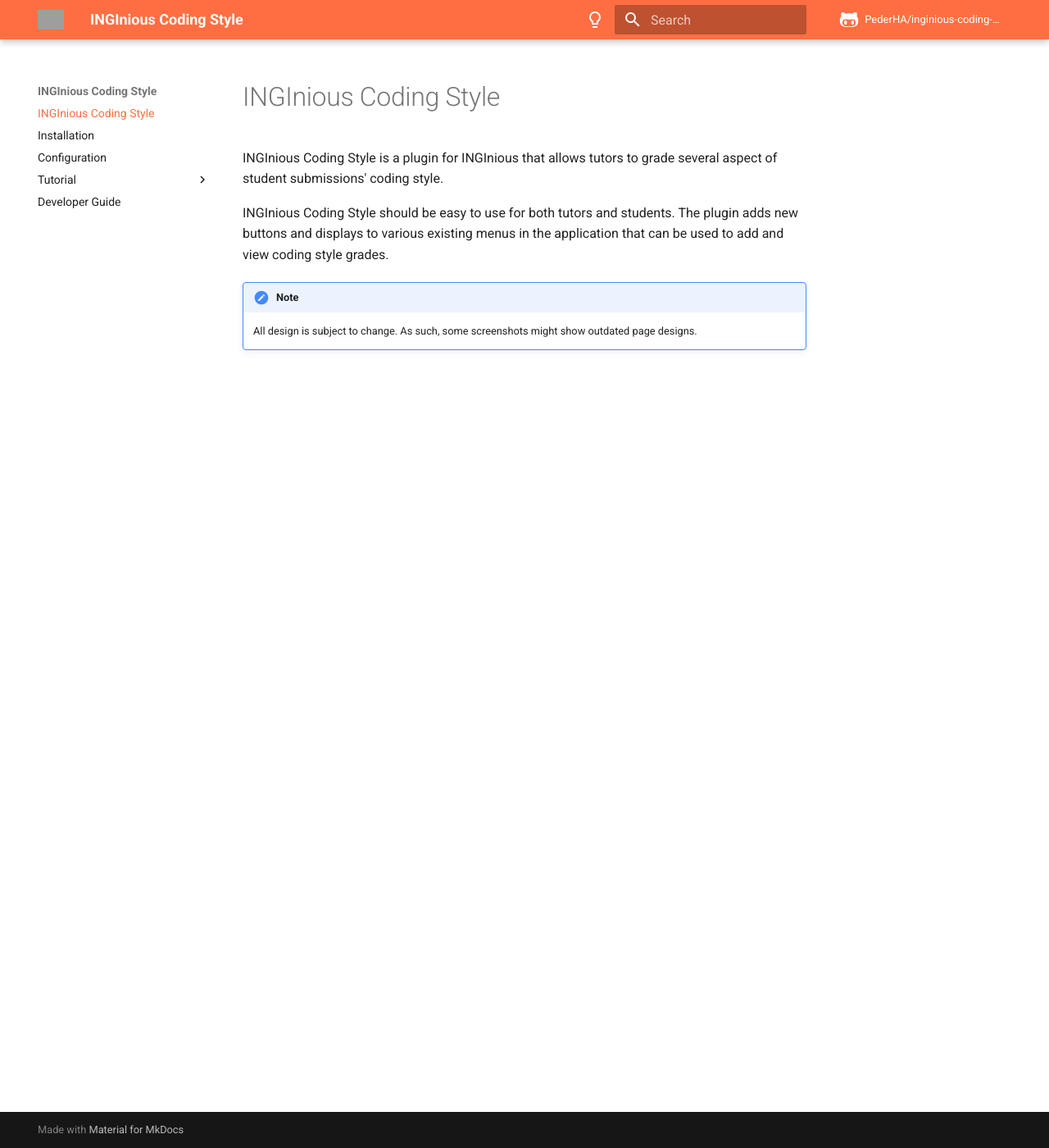
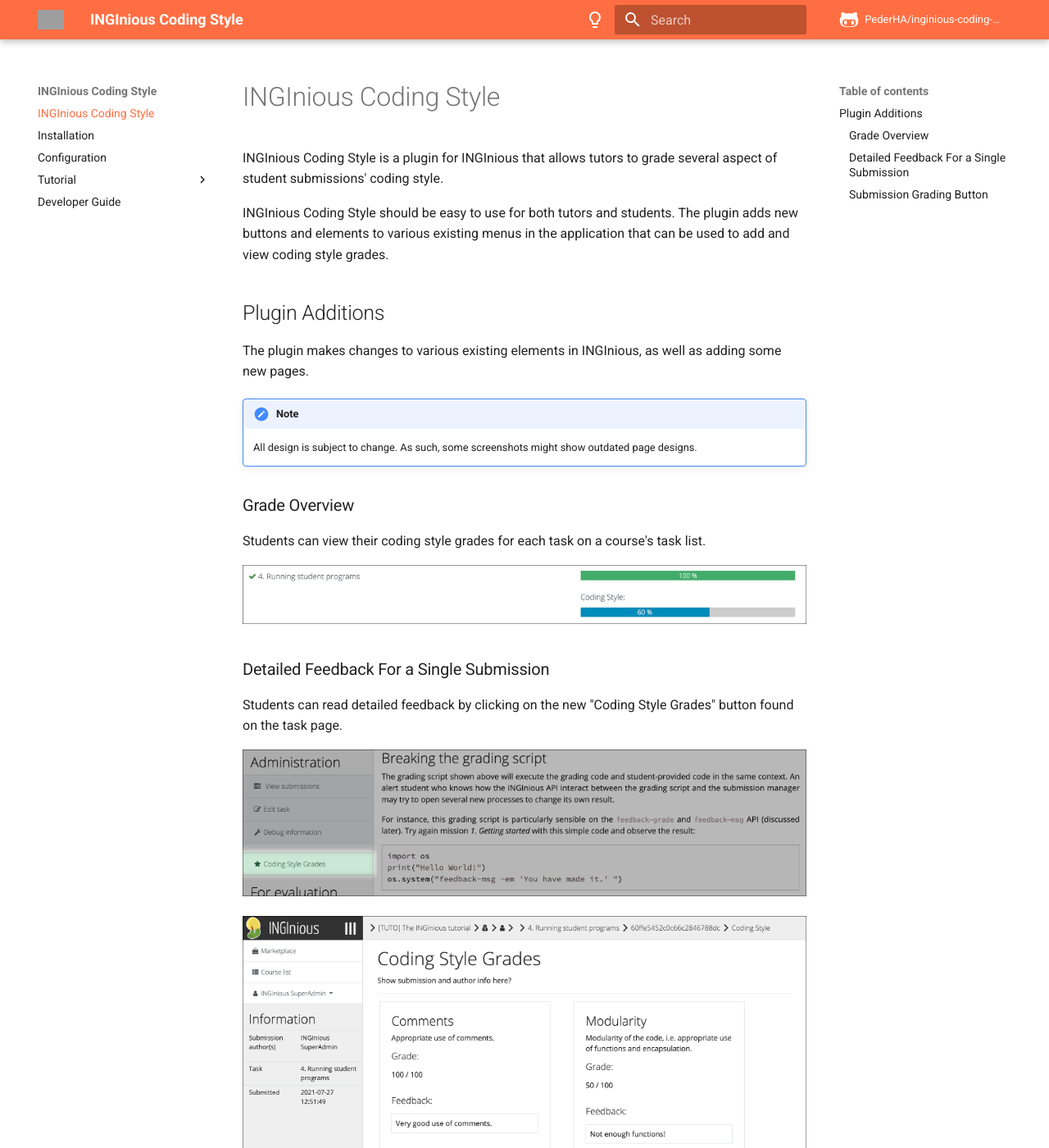
Before and after one commit to PederHA/inginious-coding-style, an MkDocs documentation site: the page built from docs/docs/index.md, in a window 1280 px wide and 1400 px high. Shown: the whole window at 82% size. Built offline with MkDocs 1.6.1 and Material for MkDocs 9.7.7, drawn with Linux system fonts in a browser that asks for light colours; comment, search, counter and statistics services are not loaded; some of the changed text lies outside the part shown; grey boxes are pictures that could not be loaded.

Commit message:
Docs: Expand index with feature examples

```diff
--- a/docs/docs/index.md
+++ b/docs/docs/index.md
@@ -2,7 +2,35 @@
 
 INGInious Coding Style is a plugin for INGInious that allows tutors to grade several aspect of student submissions' coding style.
 
-INGInious Coding Style should be easy to use for both tutors and students. The plugin adds new buttons and displays to various existing menus in the application that can be used to add and view coding style grades.
+INGInious Coding Style should be easy to use for both tutors and students. The plugin adds new buttons and elements to various existing menus in the application that can be used to add and view coding style grades.
+
+## Plugin Additions
+
+The plugin makes changes to various existing elements in INGInious, as well as adding some new pages.
 
 !!! note
     All design is subject to change. As such, some screenshots might show outdated page designs.
+
+### Grade Overview
+
+Students can view their coding style grades for each task on a course's task list.
+
+![Task list grades](img/index/01_tasklist_grade.png)
+
+### Detailed Feedback For a Single Submission
+
+Students can read detailed feedback by clicking on the new "Coding Style Grades" button found on the task page.
+
+![New button](img/index/02_csg_button.png)
+
+![Submission feedback](img/index/03_feedback.png)
+
+### Submission Grading Button
+
+A new button is added to a submission's admin menu, so that tutors and admins can access the coding style grading interface for a submission.
+
+![Admin button](img/index/04_adminbutton.png)
+
+Pressing the button leads to the grading interface for the submission.
+
+![Grading interface](img/index/05_gradinginterface.png)
```
Also changed, not shown: docs/docs/img/index/01_tasklist_grade.png (added), docs/docs/img/index/02_csg_button.png (added), docs/docs/img/index/03_feedback.png (added), docs/docs/img/index/04_adminbutton.png (added), docs/docs/img/index/05_gradinginterface.png (added).
